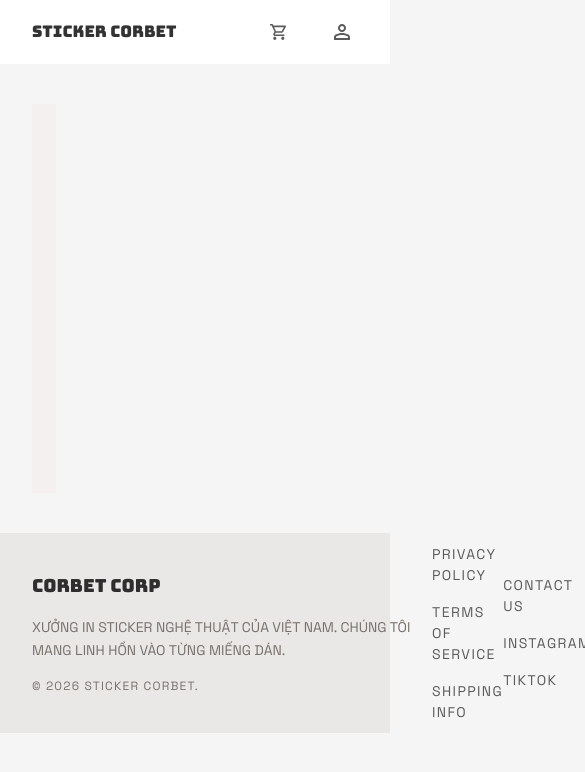
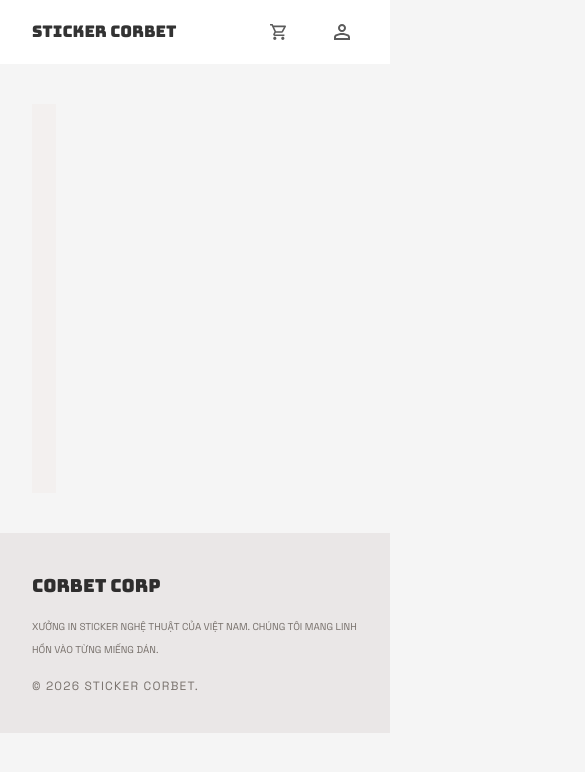
Before and after one commit to corbet91/sticker-corbet, a Next.js app: page / in a window 390 px wide. Shown: the top 772 px of the page, 585 px wide, since content can reach past the window. Built offline with nearby package versions, Linux system fonts and the light colour scheme.

Commit message:
fix reponsive

```diff
--- a/app/page.tsx
+++ b/app/page.tsx
@@ -25,8 +25,8 @@ const Home = () => {
         />
         <CommingSoon />
       </div>
-      <div className="py-16 px-3 flex flex-row gap-4 h-125">
-        <div className="rounded-3xl bg-[#005863] flex-[2.5] flex flex-row p-4">
+      <div className="py-16 px-3 flex flex-row gap-4 h-125 w-full">
+        <div className="rounded-3xl bg-[#005863] w-1/2 lg:w-full lg:flex-[2.5] flex flex-row p-4">
           <div className="flex flex-col justify-end ml-8 gap-2">
             <h1 className="font-bungee text-[24px] leading-6 text-[#26E6FF]">
               TỰ THIẾT KẾ
@@ -37,7 +37,7 @@ const Home = () => {
           </div>
           <PaintIcon className="opacity-10 ml-auto" />
         </div>
-        <div className="flex-1 flex-col flex gap-2 h-full">
+        <div className="flex-1 flex-col flex gap-2 h-full w-full">
           <div className="flex-1 rounded-3xl bg-[#26E6FF] p-4 flex flex-col justify-between">
             <ThunderIcon />
             <h1 className="font-bungee text-[24px] leading-6 text-[#004F59]">
--- a/components/footer/index.tsx
+++ b/components/footer/index.tsx
@@ -11,7 +11,7 @@ const Footer = () => {
           <h1 className="font-bungee text-[#2F2E2E] text-[18px] leading-7">
             Corbet Corp
           </h1>
-          <span className="uppercase text-[#78716C] text-[14px] leading-[22.8px] w-100">
+          <span className="uppercase text-[#78716C] text-[10px] lg:text-[14px] leading-[22.8px] w-full lg:w-100">
             Xưởng in Sticker nghệ thuật của Việt Nam. Chúng tôi mang linh hồn
             vào từng miếng dán.
           </span>
@@ -19,7 +19,7 @@ const Footer = () => {
             © 2026 Sticker Corbet.
           </h1>
         </div>
-        <div className="flex flex-col gap-4">
+        <div className="gap-4 hidden lg:flex lg:flex-col">
           <Link className="uppercase text-[#5B5B5B] text-[14px] tracking-[1.4px]" href="/chinh-sach-bao-mat">
             Privacy Policy
           </Link>
@@ -30,7 +30,7 @@ const Footer = () => {
             Shipping Info
           </span>
         </div>
-        <div className="flex flex-col gap-4">
+        <div className="gap-4 hidden lg:flex lg:flex-col">
           <span className="uppercase text-[#5B5B5B] text-[14px] tracking-[1.4px]">
             Contact Us
           </span>
```
